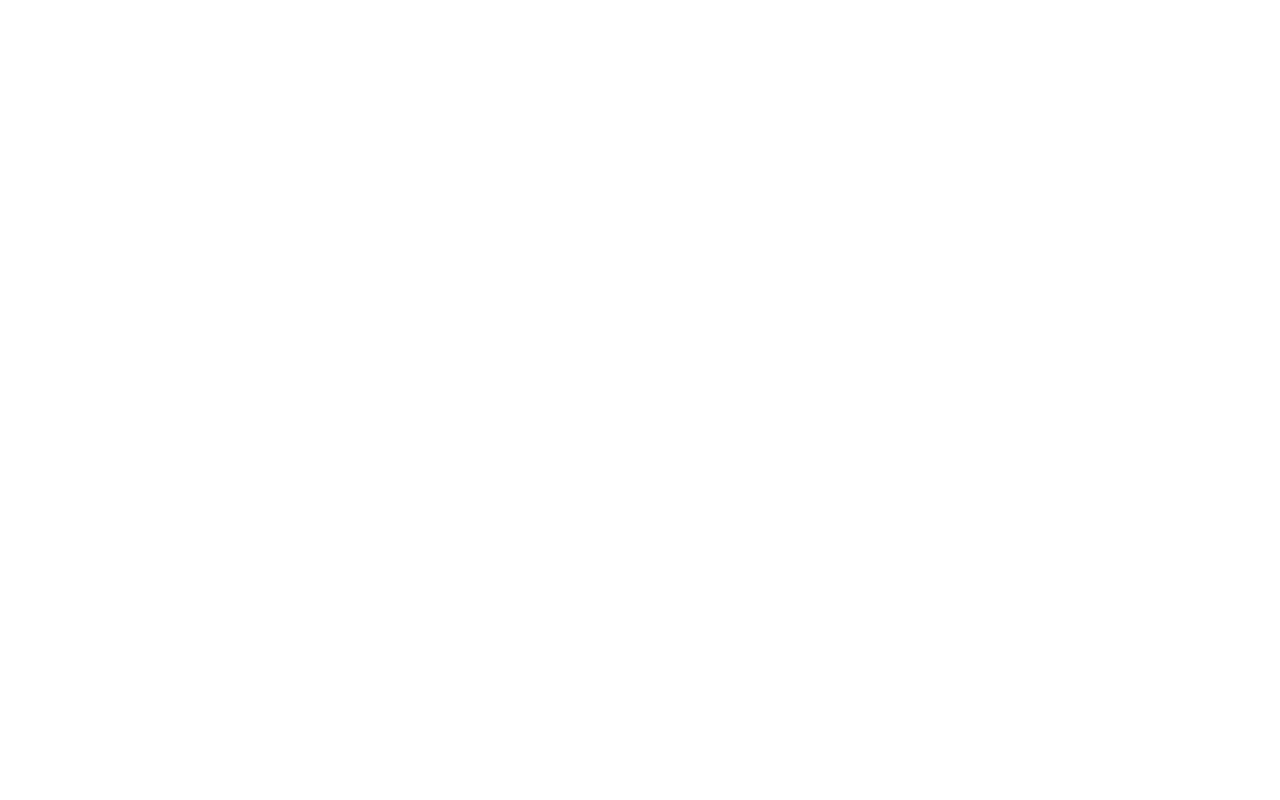
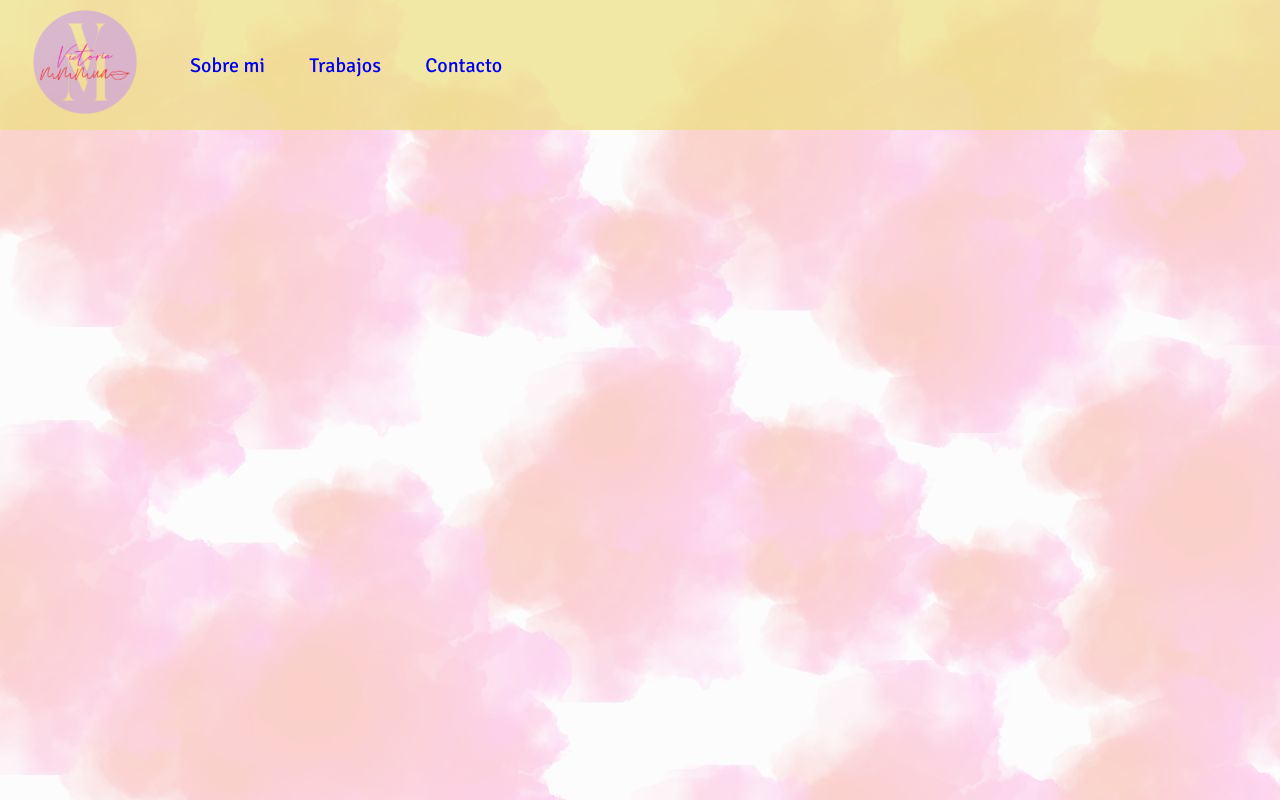
Before and after one commit to NatiMB/VictoriaMmmua, a plain HTML site: page Sobre mi.html in a window 1280 px wide. Drawn offline with Linux system fonts and the light colour scheme.

Commit message:
commmit de pruba

```diff
--- a/Sobre mi.html
+++ b/Sobre mi.html
@@ -4,9 +4,32 @@
     <meta charset="UTF-8">
     <meta http-equiv="X-UA-Compatible" content="IE=edge">
     <meta name="viewport" content="width=device-width, initial-scale=1.0">
-    <title>Document</title>
+    <title>Victoria Mmmua</title>
+    <link rel="shortcut icon" href="./Images/Flaticon.png" type="image/x-icon">
+    <link rel="stylesheet" href="./CSS.css" type="text/css">
+    <link rel="preconnect" href="https://fonts.googleapis.com">
+    <link rel="preconnect" href="https://fonts.gstatic.com" crossorigin>
+    <link href="https://fonts.googleapis.com/css2?family=Signika&display=swap" rel="stylesheet">
+
 </head>
 <body>
+    <header class="header">
+
+        <div class="logo">
+            <img src="./Images/Logo Victoria Mmmua.png" alt="Logo Victoria Mmmua">
+        </div>
+        <nav>
+            <a class="nav-links" href="Sobre mi.html">Sobre mi</a>
+            <a class="nav-links" href="Trabajos.html">Trabajos</a>
+            <a class="nav-links" href="Contacto.html">Contacto</a>
+        </nav>
+
+
+    </header>
+
+    <main>
+
+    </main>
 
 </body>
 </html>
```
